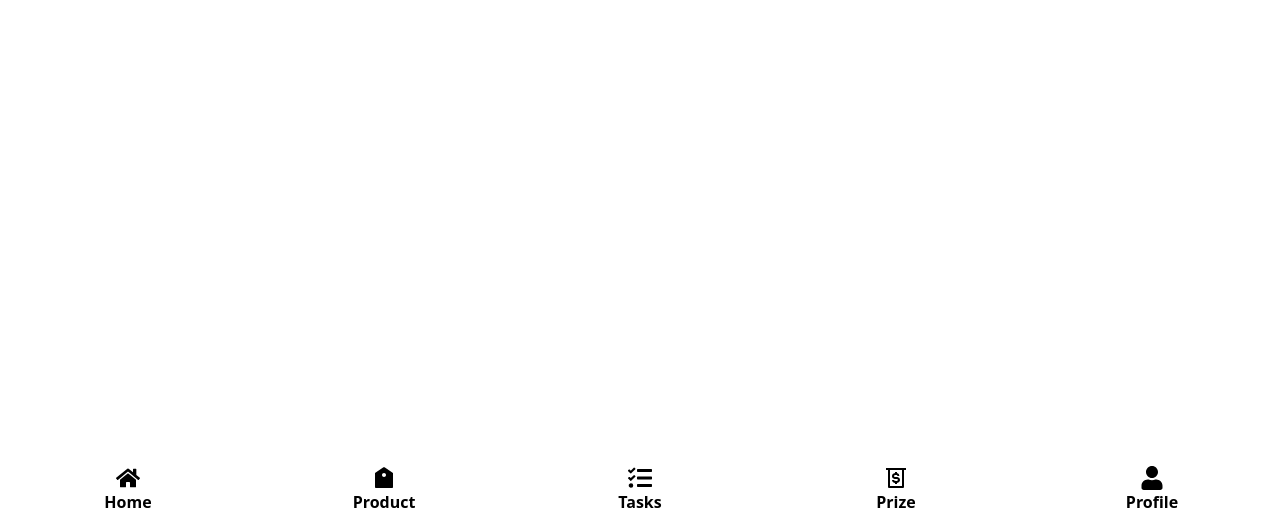
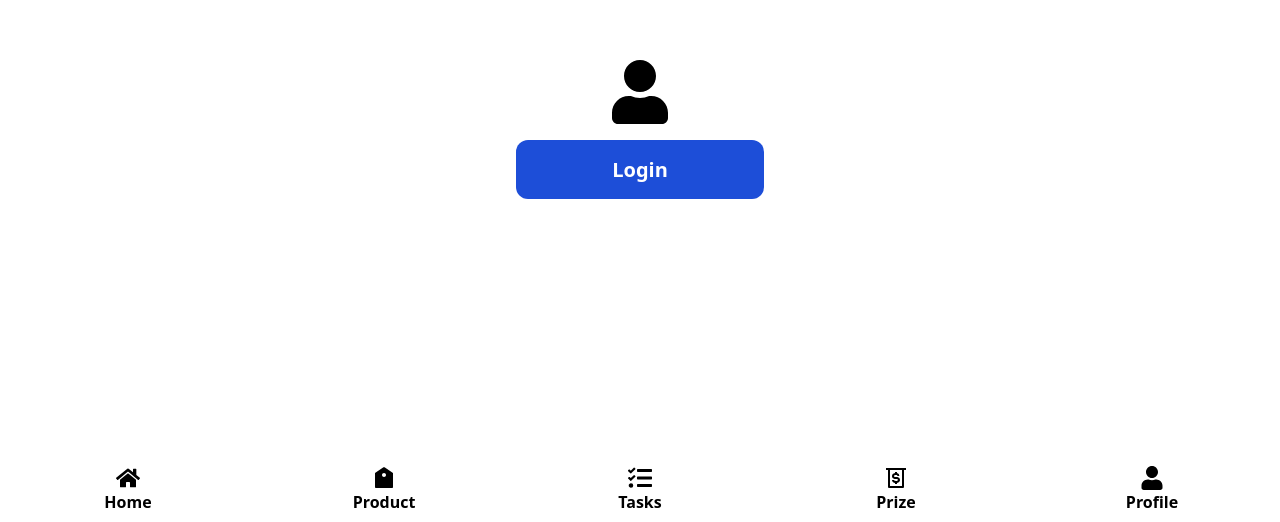
Before and after one commit to mr-Dev-Anshu/bmw, a React (Create React App) app in the folder client/: page /profile in a window 1280 px wide. Shown: the part 278-800 px from the top of the page. Built offline with nearby package versions, Linux system fonts and the light colour scheme; no server answers.

Commit message:
fixed code

```diff
--- a/client/src/App.js
+++ b/client/src/App.js
@@ -24,6 +24,7 @@ function App() {
         <Route path="/payment" element={<PaymentPage />} />
         <Route path="/reward" element={<Reward />} />
         <Route path="/utr" element={<UTR />} />
+        <Route path="/login" element={<UTR />} />
       </Routes>
     </Router>
   );
--- a/client/src/components/Profile.jsx
+++ b/client/src/components/Profile.jsx
@@ -1,22 +1,33 @@
 import React, { useContext } from "react";
 import MenuBar from "./common/MenuBar";
-import { HashLink } from "react-router-hash-link";
 import { FaUser } from "react-icons/fa";
 import { AuthContext } from "../context/AuthContextProvider";
+import { Link } from "react-router-dom";
 
 const Profile = () => {
   const { user } = useContext(AuthContext);
   console.log(user);
   return (
-    <div>
-      {user ? (
-        <div>{user?.phoneNumber}</div>
-      ) : (
-        <div>
-          <MenuBar />
-        </div>
-      )}
-    </div>
+    <>
+      <MenuBar />
+      <div className=" h-[100vh] w-full flex justify-center items-center ">
+        {user ? (
+          <div>{user.phoneNumber}</div>
+        ) : (
+          <div className=" flex flex-col justify-center items-center h-fit">
+            <FaUser size={64} />
+            <div className="text-center mt-8">
+              <Link
+                to={"/login"}
+                className=" p-4 px-24 bg-blue-700 rounded-xl text-white font-semibold text-xl"
+              >
+                Login
+              </Link>
+            </div>
+          </div>
+        )}
+      </div>
+    </>
   );
 };
 
--- a/client/src/components/fragments/VipCard.jsx
+++ b/client/src/components/fragments/VipCard.jsx
@@ -1,5 +1,3 @@
-import v1 from "../../assets/1.png"
-
 export const VipCard = (props) => {
   return (
     <div className={`flex justify-between bg-${props.color}-500 items-center px-12 shadow-md shadow-blue-700 rounded-xl`}>
--- /dev/null
+++ b/client/src/components/pages/Login.jsx
@@ -0,0 +1,9 @@
+import React from 'react'
+
+const Login = () => {
+  return (
+    <div>Login</div>
+  )
+}
+
+export default Login
--- a/client/src/components/pages/PaymentPage.jsx
+++ b/client/src/components/pages/PaymentPage.jsx
@@ -13,7 +13,7 @@ const PaymentPage = () => {
         </Link>
       <p className="text-center text-5xl font-semibolds ">Pay here!</p>
       <p className=" mt-12 text-2xl flex justify-center gap-10 font-semibold ">
-        <span>1. Scan QR Code</span> <span> 2. Pay the amound</span>
+        <span>1. Scan QR Code</span> <span> 2. Pay the amount</span>
         <span> 3. Submit the UTR no.</span>
       </p>
       <div className=" flex flex-col justify-center items-center mt-12">
```
Also changed, not shown: client/src/components/fragments/Card.jsx (+0 -69 lines).
